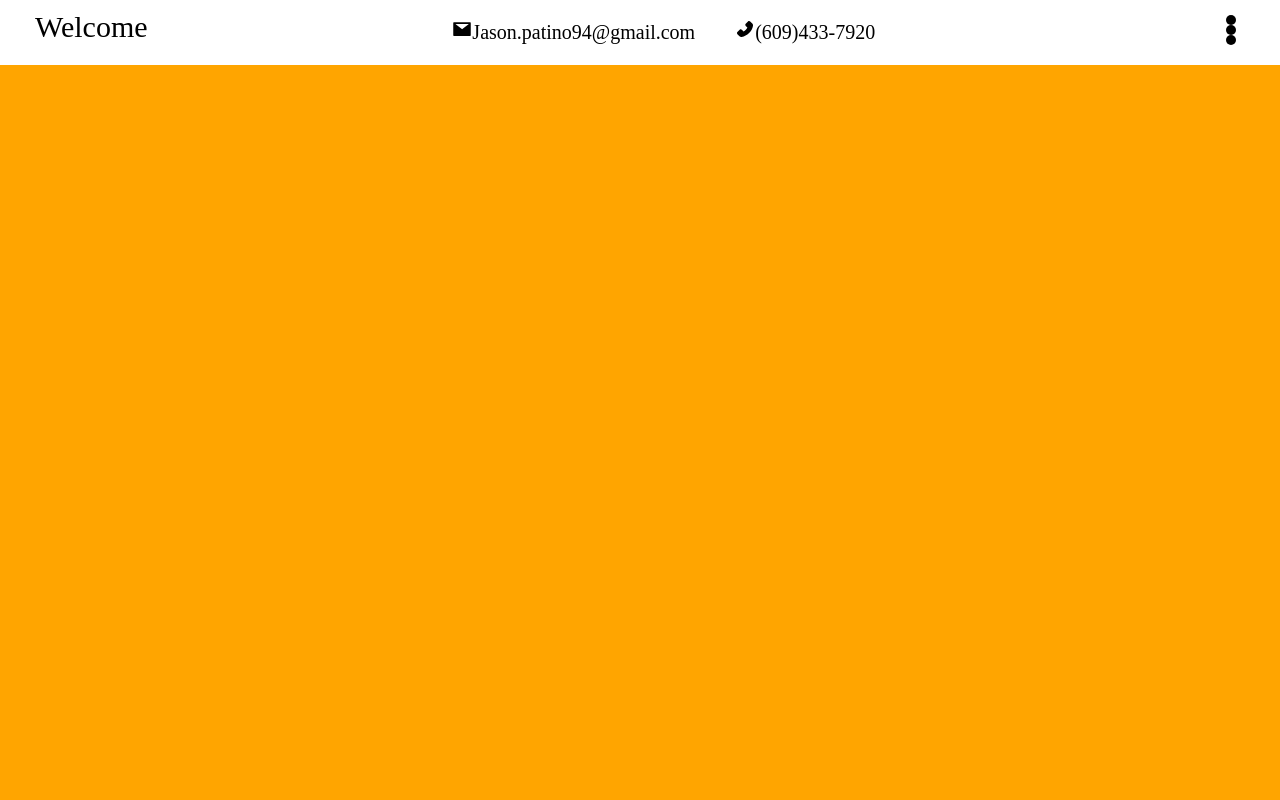
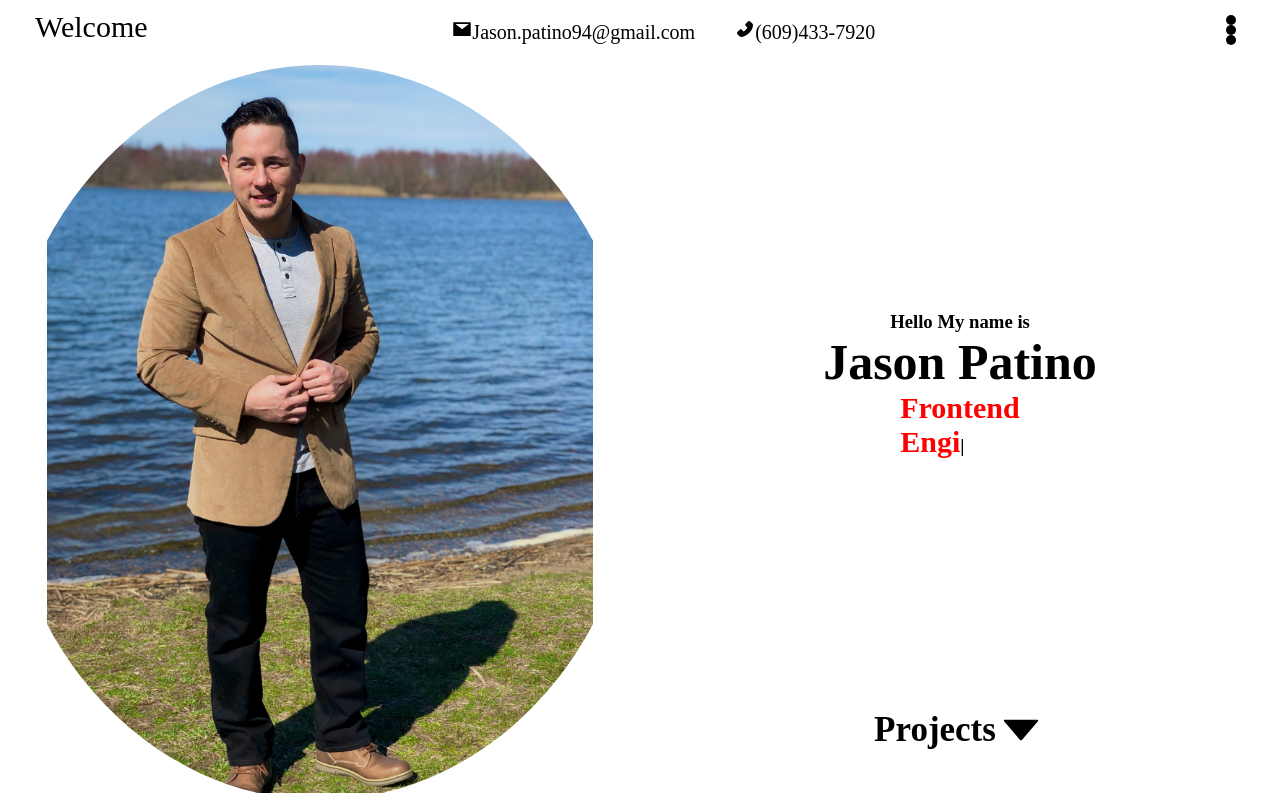
Before and after one commit to Jasonpatino94/Portfolio, a React (Create React App) app: page / in a window 1280 px wide. Built offline with nearby package versions, Linux system fonts and the light colour scheme.

Commit message:
finished rough copy of about me page

```diff
--- a/package.json
+++ b/package.json
@@ -6,6 +6,7 @@
     "@testing-library/jest-dom": "^5.11.4",
     "@testing-library/react": "^11.1.0",
     "@testing-library/user-event": "^12.1.10",
+    "ityped": "^1.0.3",
     "node": "^16.4.0",
     "node-sass": "4.14.1",
     "react": "^17.0.2",
--- a/src/app.scss
+++ b/src/app.scss
@@ -4,7 +4,7 @@
 	.components {
 		width: 100%;
 		height: calc(100vh - 65px);
-		background-color: gray;
+		background-color: white;
 		position: relative;
 		top: 65px;
 		scroll-snap-type: y;
--- a/src/components/AboutMe/Aboutme.jsx
+++ b/src/components/AboutMe/Aboutme.jsx
@@ -1,8 +1,52 @@
 import React from "react";
 import "./aboutme.scss";
+import {init} from "ityped";
+import {useEffect, useRef} from "react";
+import {AiFillCaretDown} from "react-icons/ai";
 
 const Aboutme = () => {
-	return <div className="aboutme" id="aboutme"></div>;
+	// const titleRef = useRef();
+	const title2Ref = useRef();
+
+	// useEffect(() => {
+	// 	init(titleRef.current, {
+	// 		showCursor: false,
+	// 		strings: [" Frontend ", " Backend ", " FullStack "],
+	// 	});
+	// }, []);
+
+	useEffect(() => {
+		init(title2Ref.current, {
+			showCursor: true,
+			strings: ["Engineer", "Developer"],
+		});
+	}, []);
+	return (
+		<div className="aboutme" id="aboutme">
+			<div className="picture">
+				<div className="me">
+					<img src="Pictures/me.jpg" alt="Jason" />
+				</div>
+			</div>
+			<div className="content">
+				<div className="text">
+					<h3>Hello My name is</h3>
+					<h1>Jason Patino</h1>
+					<h3>
+						<span className="titlespin"></span> <br />
+						<span className="title2" ref={title2Ref}></span>
+					</h3>
+				</div>
+
+				<div className="next">
+					<div className="nexticon">
+						<h4>Projects</h4>
+						<AiFillCaretDown />
+					</div>
+				</div>
+			</div>
+		</div>
+	);
 };
 
 export default Aboutme;
--- a/src/components/AboutMe/aboutme.scss
+++ b/src/components/AboutMe/aboutme.scss
@@ -1,3 +1,77 @@
 .aboutme {
-	background-color: orange;
+	// background-color: orange;
+	display: flex;
+	border-bottom: 2px solid;
+
+	.picture {
+		flex: 0.5;
+		display: block;
+		overflow: hidden;
+		align-items: left;
+		.me {
+			width: 100%;
+			height: 100%;
+			overflow: hidden;
+			overflow: y hidden;
+			border-radius: 50%;
+			display: flex;
+			justify-content: center;
+
+			img {
+				height: 99%;
+			}
+		}
+	}
+
+	.content {
+		flex: 0.5;
+
+		.text {
+			justify-content: center;
+			align-items: center;
+			display: flex;
+			flex-direction: column;
+			min-height: 80vh;
+
+			h1 {
+				font-size: 50px;
+			}
+
+			.titlespin {
+				color: red;
+				font-size: 30px;
+			}
+			.titlespin:after {
+				content: "";
+				animation: spin 5s linear infinite;
+			}
+			@keyframes spin {
+				0% {
+					content: "Frontend";
+				}
+				50% {
+					content: "Backend";
+				}
+				100% {
+					content: "Fullstack";
+				}
+			}
+
+			.title2 {
+				font-size: 30px;
+				color: red;
+			}
+		}
+
+		.nexticon {
+			justify-content: center;
+			align-items: center;
+			display: flex;
+			font-size: 50px;
+
+			h4 {
+				font-size: 35px;
+			}
+		}
+	}
 }
```
Also changed, not shown: public/Pictures/me.jpg (added), 1 other file (tests, documents, lock files or other folders).
